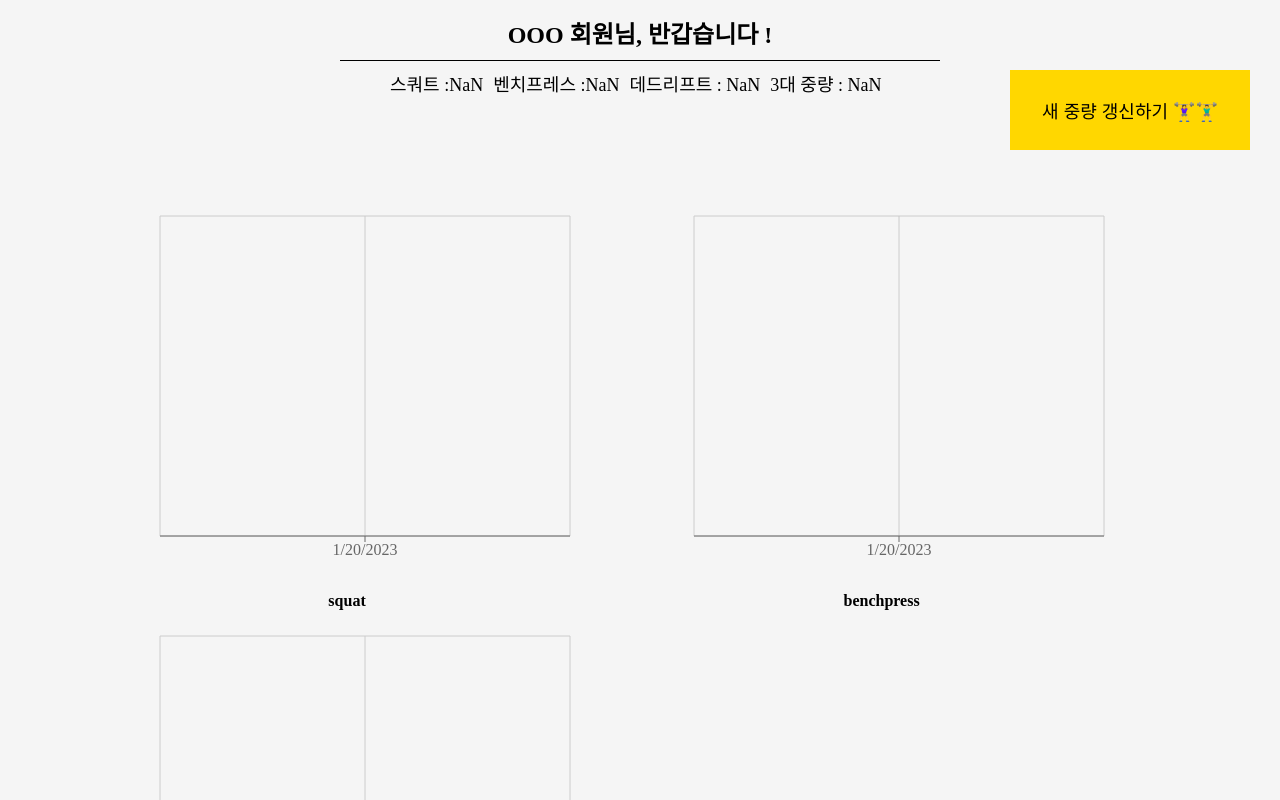
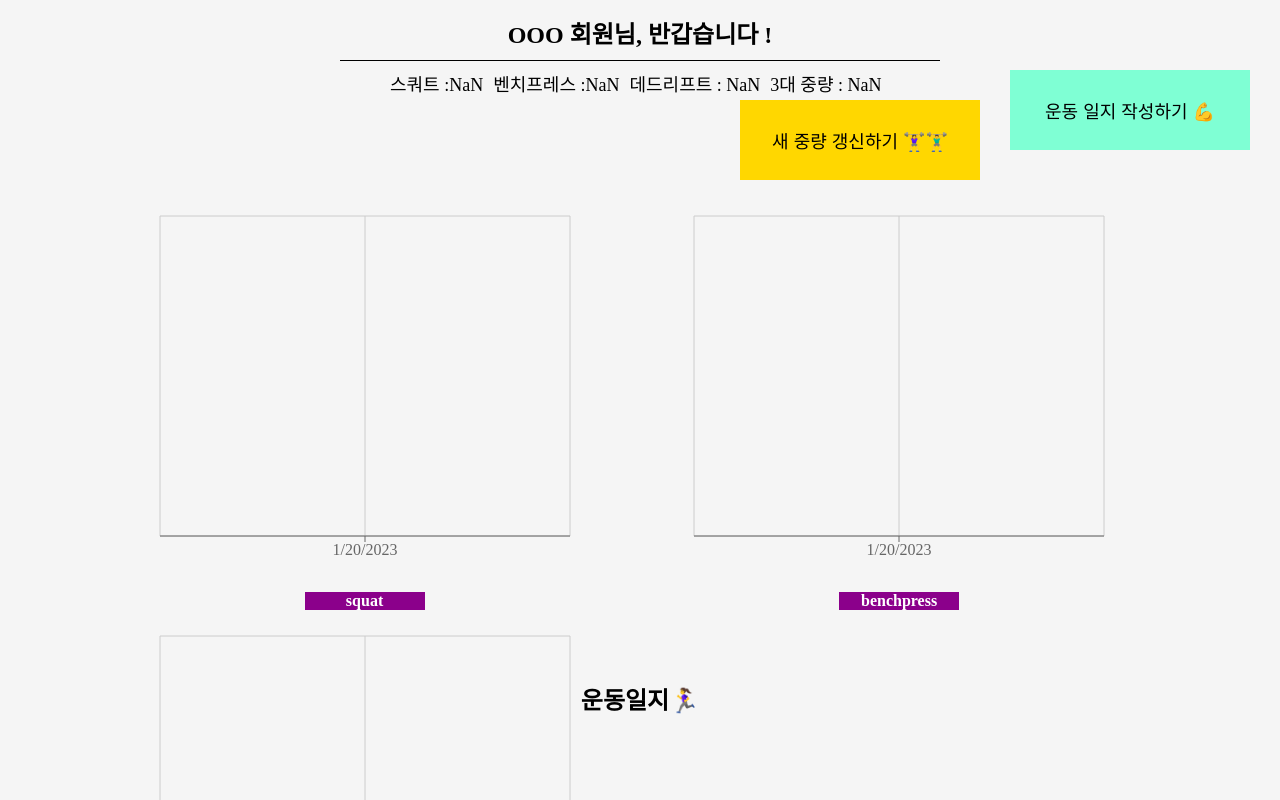
Before and after one commit to youngeunkk/health-project, a React (Create React App) app: page / in a window 1280 px wide. Both pictures are taken after typing "Sample", "Sample", "Sample" into the empty fields and a click on the button "확인". Shown: the top 800 px of the page. Built offline with nearby package versions, Linux system fonts and the light colour scheme; a web font is replaced by a local one.

Commit message:
운동일지 작성 및 read 기능 구현

```diff
--- a/src/App.css
+++ b/src/App.css
@@ -46,9 +46,9 @@ body {
 #sbd {
   margin-top: 15px;
   margin-left: 5px;
-  background-color: gold;
-  border: gold;
-  color: black;
+  background-color: black;
+  border: black;
+  color: white;
   width: 60px;
   height: 60px;
   border-radius: 50%;
@@ -96,8 +96,11 @@ body {
 }
 
 .chart h4 {
+  background-color: darkmagenta;
+  width: 120px;
+  color: white;
   text-align: center;
-  margin-left: 25px;
+  margin-left: 210px;
 }
 
 #NewPR {
@@ -117,3 +120,51 @@ body {
   background-color: hotpink;
   border: hotpink;
 }
+
+#Recode {
+  margin-right: 30px;
+  text-align: center;
+  float: right;
+  background-color: aquamarine;
+  border: aquamarine;
+  color: black;
+  width: 240px;
+  height: 80px;
+  font-size: 18px;
+}
+
+#Recode:hover {
+  cursor: pointer;
+  background-color: hotpink;
+  border: hotpink;
+}
+
+textarea {
+  width: 50%;
+  height: 600px;
+  resize: none;
+  border: 2px solid black;
+  background-color: whitesmoke;
+  font-size: 20px;
+}
+
+textarea::placeholder {
+  color : rgb(110, 110, 110);
+  font-size : 18px;
+}
+
+.recodeArea {
+  margin: 0 auto;
+  text-align: center;
+}
+
+.read {
+  position: absolute;
+  width: 100%;
+  margin-top: 450px;
+  justify-content: center;
+}
+
+.read h2 {
+  text-align: center;
+}
--- a/src/App.js
+++ b/src/App.js
@@ -3,6 +3,7 @@ import { useState } from 'react';
 import Freeweight from './Mode/Freeweight';
 import Home from './Mode/Home';
 import NewPR from './Mode/NewPR';
+import Recode from './Mode/Recode';
 import { useDispatch } from 'react-redux';
 import { addSquat } from './Slice/squatSlice';
 import { addBench } from './Slice/benchSlice';
@@ -10,15 +11,13 @@ import { addDeadlift } from './Slice/deadliftSlice';
 
 
 
+
 function App() {
 
   const dispatch = useDispatch();
 
-
-
   let [mode, setMode] = useState('Freeweight');
   let content = null;
-  let subContent = null;
 
   const onChangeHomeMode = () => {
     setMode('Home');
@@ -26,6 +25,10 @@ function App() {
 
   const onChangeNewPRMode = () => {
     setMode('NewPR');
+  }
+
+  const onChangeRecodeMode = () => {
+    setMode('Recode');
   }
 
 
@@ -48,18 +51,17 @@ function App() {
   if (mode === 'Freeweight') {
     content = <Freeweight onCreate={onCreate} />
   } else if (mode === 'Home') {
-
-    content = <Home onChangeNewPRMode={onChangeNewPRMode}/>;
-
+    content = <Home onChangeNewPRMode={onChangeNewPRMode} onChangeRecodeMode={onChangeRecodeMode}/>;
   } else if (mode === 'NewPR') {
     content = <NewPR onCreate={onCreate}/>
+  } else if (mode === 'Recode') {
+    content = <Recode onChangeHomeMode={onChangeHomeMode}/>
   }
 
   return (
     <div className="App">
       {content}
       <div className="subContent">
-        {subContent}
       </div>
     </div>
   );
--- a/src/Mode/NewPR.js
+++ b/src/Mode/NewPR.js
@@ -1,9 +1,9 @@
-function NewPR({onCreate}) {
+function NewPR(props) {
 
     return (
         <div className="freeweightBox">
           <h2>3대 중량을 입력해주세요!</h2>
-          <form onSubmit={onCreate}>
+          <form onSubmit={props.onCreate}>
             <ul>
               <li>스쿼트 <input type="text" id="squat" name="squat" maxLength="3" size="4"
               ></input> kg</li>
--- /dev/null
+++ b/src/Mode/Recode.js
@@ -0,0 +1,54 @@
+import { useRef, useState } from "react";
+import { useDispatch , useSelector} from "react-redux";
+import { onCreateRecode } from "../Slice/recodeSlice";
+
+
+function Recode(props) {
+
+    const recode = useSelector(state => {
+        return state.recode;
+    })
+
+    const dataId = useRef(Number(0))
+
+    const [date, setDate] = useState('');
+
+    const [body, setBody] = useState('');
+
+    const dispatch = useDispatch();
+
+    const onSubmit = (e) => {
+        e.preventDefault();
+        const id = {id : dataId.current};
+        const finalResult = Object.assign(id, date, body);
+        dispatch(onCreateRecode(finalResult));
+        console.log(recode);
+        alert('글이 작성되었습니다');
+        props.onChangeHomeMode();
+    };
+
+    dataId.current += 1;
+
+    return (
+        <div className="recodeArea">
+            <form onSubmit={onSubmit}>
+                <p><input type="date" name="date" onChange={(e)=>{
+                    let date2 = {...date};
+                    date2 = {date : e.target.value};
+                    setDate(date2)
+                }}></input></p>
+                <p><textarea name="body" cols="80" row="40" placeholder="운동일지를 적어주세용" onChange={(e)=>{
+                    let body2 = {...body};
+                    body2 = {body : e.target.value};
+                    setBody(body2)
+                }}></textarea></p>
+                <button type="submit">저장</button>
+            </form>
+            <div>
+
+            </div>
+        </div>
+    )
+}
+
+export default Recode;
--- a/src/Mode/home.js
+++ b/src/Mode/home.js
@@ -1,6 +1,29 @@
 import { LineChart, Line, CartesianGrid, XAxis, YAxis } from 'recharts';
 import { useSelector } from 'react-redux';
 
+
+function Read() {
+
+  const recode = useSelector(state => {
+    return state.recode;
+  })
+
+  return (
+    <div className="read">
+      <h2>운동일지🏃‍♀️</h2>
+      {
+        recode.map(function(e,i){
+          return (
+            <div className="list" key={i}>
+              <h4>{recode[i].date}</h4>
+              <p>{recode[i].body}</p>
+            </div>
+          )
+        })
+      }
+  </div>
+  )
+}
 
 function Home(props) {
 
@@ -13,6 +36,7 @@ function Home(props) {
   const deadliftData = useSelector(state => {
     return state.deadliftData;
   });
+
 
   const newSquat = squatData[squatData.length - 1];
   const newBench = benchData[benchData.length - 1];
@@ -59,6 +83,7 @@ function Home(props) {
         </ul>
       </div>
       <div>
+       <button type="button" id="Recode" onClick={props.onChangeRecodeMode}>운동 일지 작성하기 💪</button>
        <button type="button" id="NewPR" onClick={props.onChangeNewPRMode}>새 중량 갱신하기 🏋️‍♀️🏋️‍♂️</button>
       </div>
       <div className="chart">
@@ -68,6 +93,7 @@ function Home(props) {
           <li>{deadliftChart}<h4>deadlift</h4></li>
         </ul>
       </div>
+      <Read/>
     </div>
   )
 }
--- /dev/null
+++ b/src/Slice/recodeSlice.js
@@ -0,0 +1,14 @@
+import { createSlice } from "@reduxjs/toolkit";
+
+const recodeSlice = createSlice({
+    name:'recodeSlice',
+    initialState:[],
+    reducers:{
+        onCreateRecode:(state, action)=>{
+            state.push(action.payload)
+        }
+    }
+});
+
+export default recodeSlice;
+export const { onCreateRecode } = recodeSlice.actions;
--- a/src/store.js
+++ b/src/store.js
@@ -1,6 +1,7 @@
 import { configureStore } from "@reduxjs/toolkit";
 import benchSlice from "./Slice/benchSlice";
 import deadliftSlice from "./Slice/deadliftSlice";
+import recodeSlice from "./Slice/recodeSlice";
 import squatSlice from "./Slice/squatSlice";
 
 
@@ -10,7 +11,8 @@ const store = configureStore({
     reducer: {
         squatData:squatSlice.reducer,
         benchData:benchSlice.reducer,
-        deadliftData:deadliftSlice.reducer
+        deadliftData:deadliftSlice.reducer,
+        recode:recodeSlice.reducer
     }
 });
 
```
